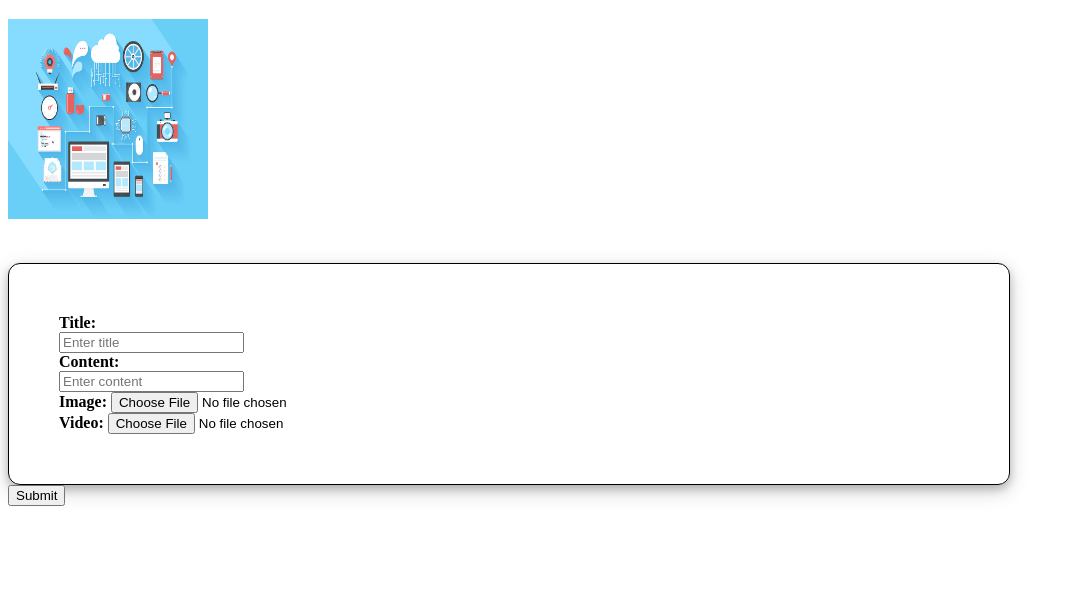
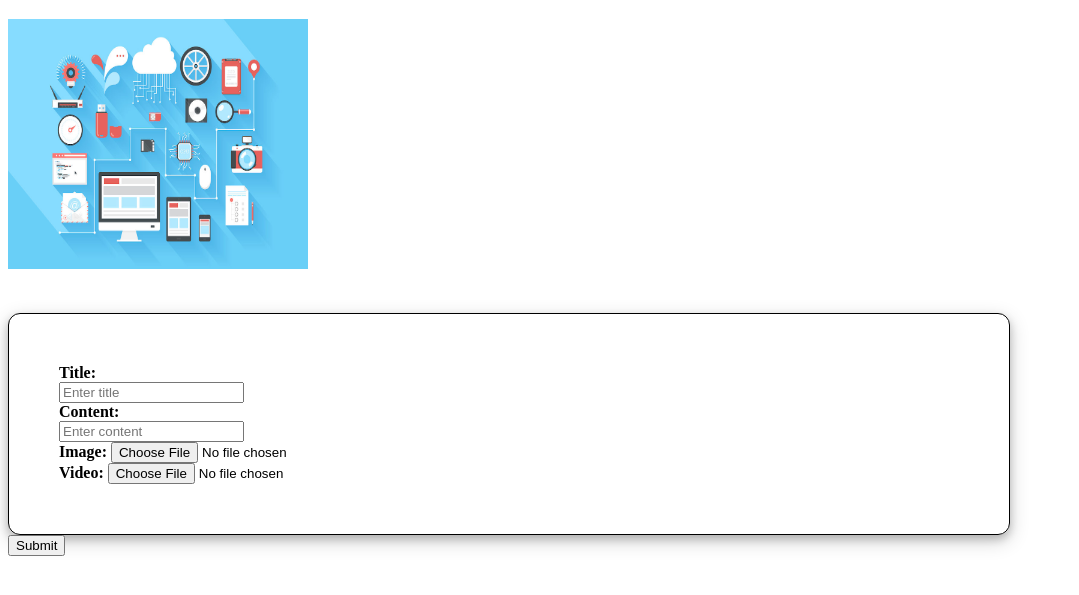
Before and after one commit to Mr-CHAITANYA/Content-management-tool, a plain HTML site: page index.html in a window 1280 px wide. Shown: the part 61-656 px from the top of the page, without its empty margins (0-1079 px from the left). Drawn offline with nearby package versions, Linux system fonts and the light colour scheme; a web font is replaced by a local one.

Commit message:
Update index.html

```diff
--- a/index.html
+++ b/index.html
@@ -17,7 +17,7 @@
   <div class="top-section">
     <div class="top">
       <h1>Content Management Tool</h1>
-      <img src="content-management-system.jpg" width="200" height="200">
+      <img src="content-management-system.jpg" width="300" height="250">
     </div>
 
     <div class="card">
```
